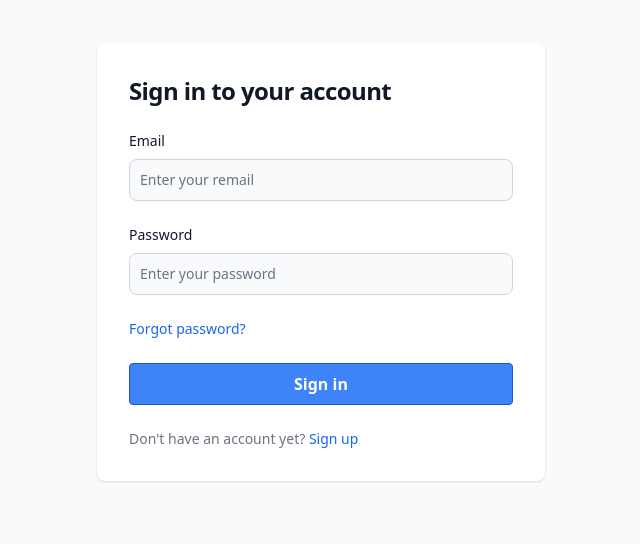
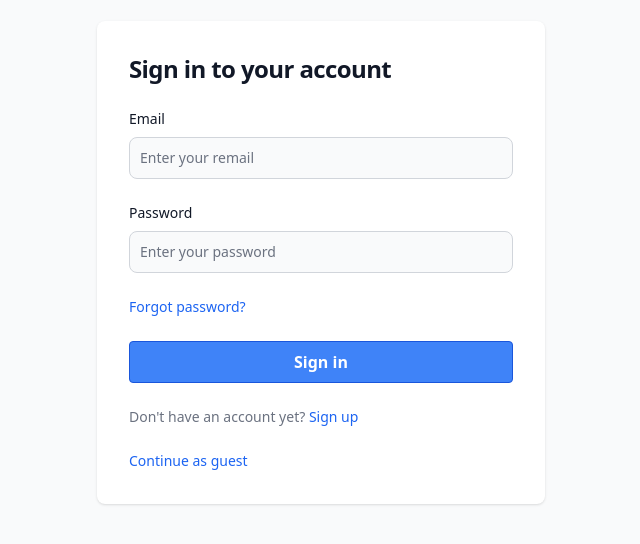
Before and after one commit to santoshernandezr/como-se-dice, a React (Create React App) app in the folder client/: page /signin in a window 1280 px wide. Shown: the part 138-682 px from the top of the page, without its empty margins (319-959 px from the left). Built offline with nearby package versions, Linux system fonts and the light colour scheme; no server answers.

Commit message:
put user context into it's own folder.

```diff
--- a/client/src/components/common/NavigationBar.jsx
+++ b/client/src/components/common/NavigationBar.jsx
@@ -1,5 +1,5 @@
 import '../../css/App.css';
-import UserContext from "../../pages/UserContext";
+import UserContext from "../../context/UserContext";
 import { NavLink, useNavigate } from 'react-router-dom';
 import { useState, useContext } from 'react';
 import axios from 'axios';
--- a/client/src/components/common/PlayerInfo.jsx
+++ b/client/src/components/common/PlayerInfo.jsx
@@ -1,5 +1,5 @@
 import React from 'react'
-import UserContext from "../../pages/UserContext";
+import UserContext from "../../context/UserContext";
 import { useContext } from "react";
 
 /**
--- a/client/src/components/dailyChallenge/DailyChallengeGame.jsx
+++ b/client/src/components/dailyChallenge/DailyChallengeGame.jsx
@@ -3,7 +3,7 @@ import { useStopwatch } from "react-timer-hook";
 import { isAlphanumeric } from "../../typescript/HelperFunctions.ts";
 import DailyChallengeModal from "../modals/DailyChallengeModal.jsx";
 import confetti from "canvas-confetti";
-import UserContext from "../../pages/UserContext";
+import UserContext from "../../context/UserContext";
 import axios from "axios";
 
 /**
--- a/client/src/components/modals/DailyChallengeModal.jsx
+++ b/client/src/components/modals/DailyChallengeModal.jsx
@@ -1,6 +1,6 @@
 import React, { useContext } from 'react'
 import { NavLink } from 'react-router-dom'
-import UserContext from "../../pages/UserContext";
+import UserContext from "../../context/UserContext";
 
 /**
  * Component responsible for the creation of the modal that the user will get when they finish playing the
--- a/client/src/layouts/Layout.js
+++ b/client/src/layouts/Layout.js
@@ -4,7 +4,7 @@ import NavigationBar from "../components/common/NavigationBar";
 import Footer from "../components/common/Footer";
 import Loading from "./Loading";
 import { Outlet, useNavigate } from "react-router-dom";
-import UserContext from "../pages/UserContext";
+import UserContext from "../context/UserContext";
 import axios from "axios";
 
 /**
--- a/client/src/pages/App.js
+++ b/client/src/pages/App.js
@@ -5,7 +5,7 @@ import {
   RouterProvider,
 } from "react-router-dom";
 import { useState } from "react";
-import UserContext from "./UserContext";
+import UserContext from "../context/UserContext";
 
 // These are all the pages that will be used for the game. All the files that are in ./pages should be here as well.
 import MainMenu from "./MainMenu";
--- a/client/src/pages/DailyChallengeMode.js
+++ b/client/src/pages/DailyChallengeMode.js
@@ -2,7 +2,7 @@ import "../css/App.css";
 import DailyChallengeGame from "../components/dailyChallenge/DailyChallengeGame.jsx";
 import DailyChallengeComplete from "../components/dailyChallenge/DailyChallengeComplete.jsx";
 import Loading from "../layouts/Loading.js";
-import UserContext from "./UserContext";
+import UserContext from "../context/UserContext";
 import { useEffect, useState, useContext } from "react";
 import axios from "axios";
 
--- a/client/src/pages/SignIn.js
+++ b/client/src/pages/SignIn.js
@@ -1,6 +1,6 @@
 import React, { useState, useContext, useEffect } from "react";
 import { NavLink, useNavigate } from "react-router-dom";
-import UserContext from "./UserContext.js";
+import UserContext from "../context/UserContext.js";
 import axios from "axios";
 
 /**
@@ -16,6 +16,9 @@ function SignIn() {
 
   // Instantiate the state that will be used for the email and password.
   const [form, setForm] = useState({ email: "", password: "" });
+
+  // Instantiate the alert state, which will be used to show the user if their email and password do not match or if the user they are trying doesn't exist.
+  const [alert, setAlert] = useState({ alertState: false, message: "" });
 
   axios.defaults.withCredentials = true;
   // UseEffect that's ONLY ran ONCE when the layout is rendered to verify the user has a valid session.
@@ -42,8 +45,16 @@ function SignIn() {
     });
   };
 
-  // Instantiate the alert state, which will be used to show the user if their email and password do not match or if the user they are trying doesn't exist.
-  const [alert, setAlert] = useState({ alertState: false, message: "" });
+  async function continueAsGuest(e) {
+    e.preventDefault();
+
+    axios.get("/guest").then((response) => {
+      if (response.status === 200) {
+        navigate("/comosedice/menu");
+        login(response.data.user);
+      }
+    });
+  }
 
   axios.defaults.withCredentials = true;
   // Method that will make the post call to the backend to get see if we can register the user.
@@ -158,6 +169,12 @@ function SignIn() {
                     Sign up
                   </NavLink>
                 </p>
+
+                <button className="text-sm font-light text-gray-500 dark:text-gray-400">
+                  <p className="text-sm text-blue-600 font-medium text-primary-600 hover:underline dark:text-primary-500">
+                    Continue as guest
+                  </p>
+                </button>
               </form>
             </div>
           </div>
--- a/client/src/pages/TimedGameMode.js
+++ b/client/src/pages/TimedGameMode.js
@@ -4,7 +4,7 @@ import { useTimer } from "react-timer-hook";
 import { isAlphanumeric } from "../typescript/HelperFunctions.ts";
 import HighScoreModal from "../components/modals/HighScoreModal.jsx";
 import confetti from "canvas-confetti";
-import UserContext from "./UserContext";
+import UserContext from "../context/UserContext";
 import axios from "axios";
 
 /**
```
Also changed, not shown: client/src/context/UserContext.js (renamed from client/src/pages/UserContext.js).
